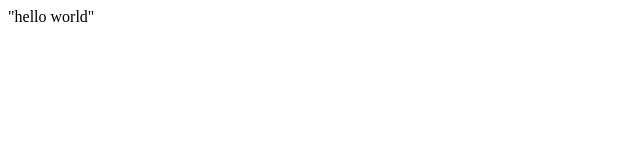
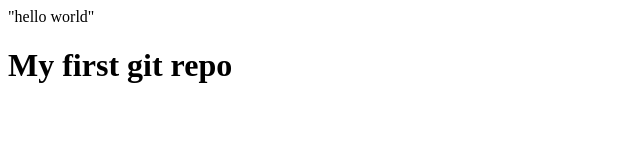
Before and after one commit to abhiramichakkanat/demo_web_app, a plain HTML site: page index.html in a window 1280 px wide. Shown: the whole page, without its empty margins (0-640 px from the left). Drawn offline with Linux system fonts and the light colour scheme.

Commit message:
Update index.html

```diff
--- a/index.html
+++ b/index.html
@@ -8,5 +8,7 @@
 </head>
 <body>
     "hello world"
+
+    <h1>My first git repo</h1>
 </body>
 </html>
```
